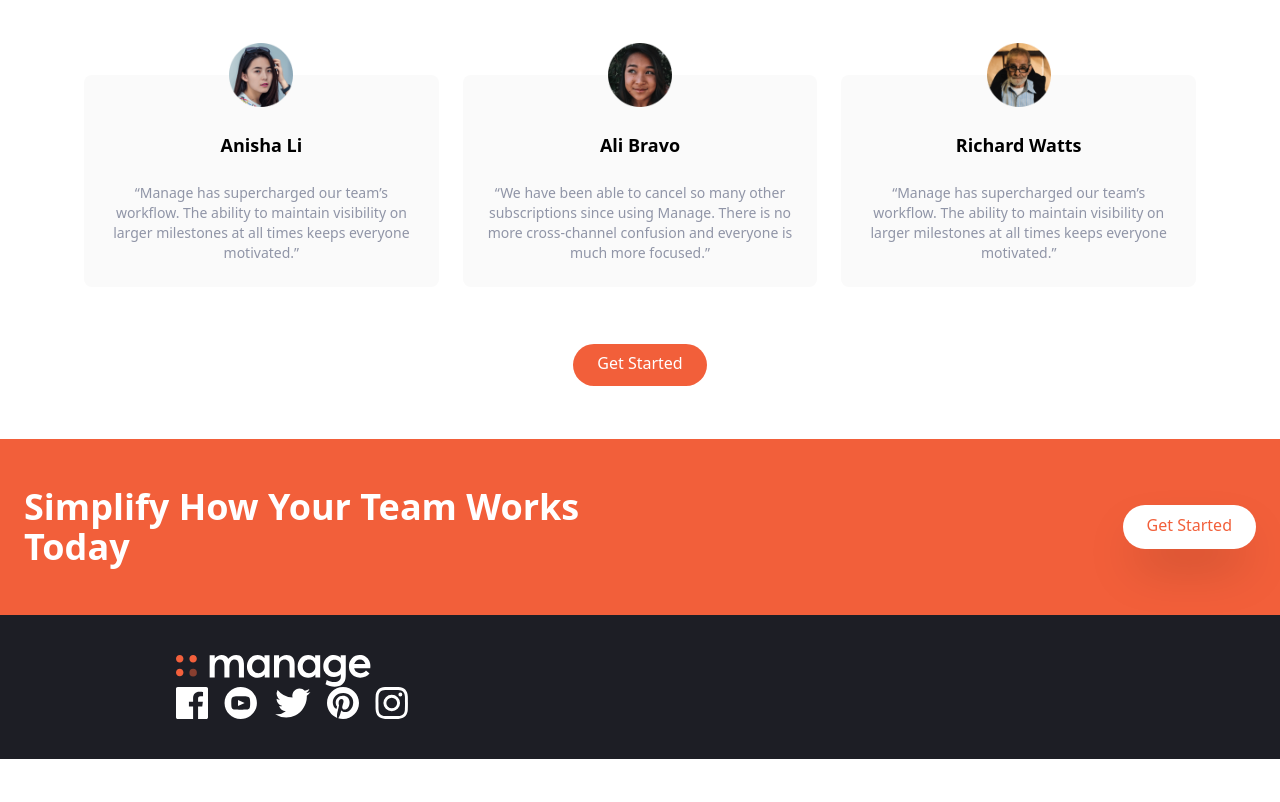
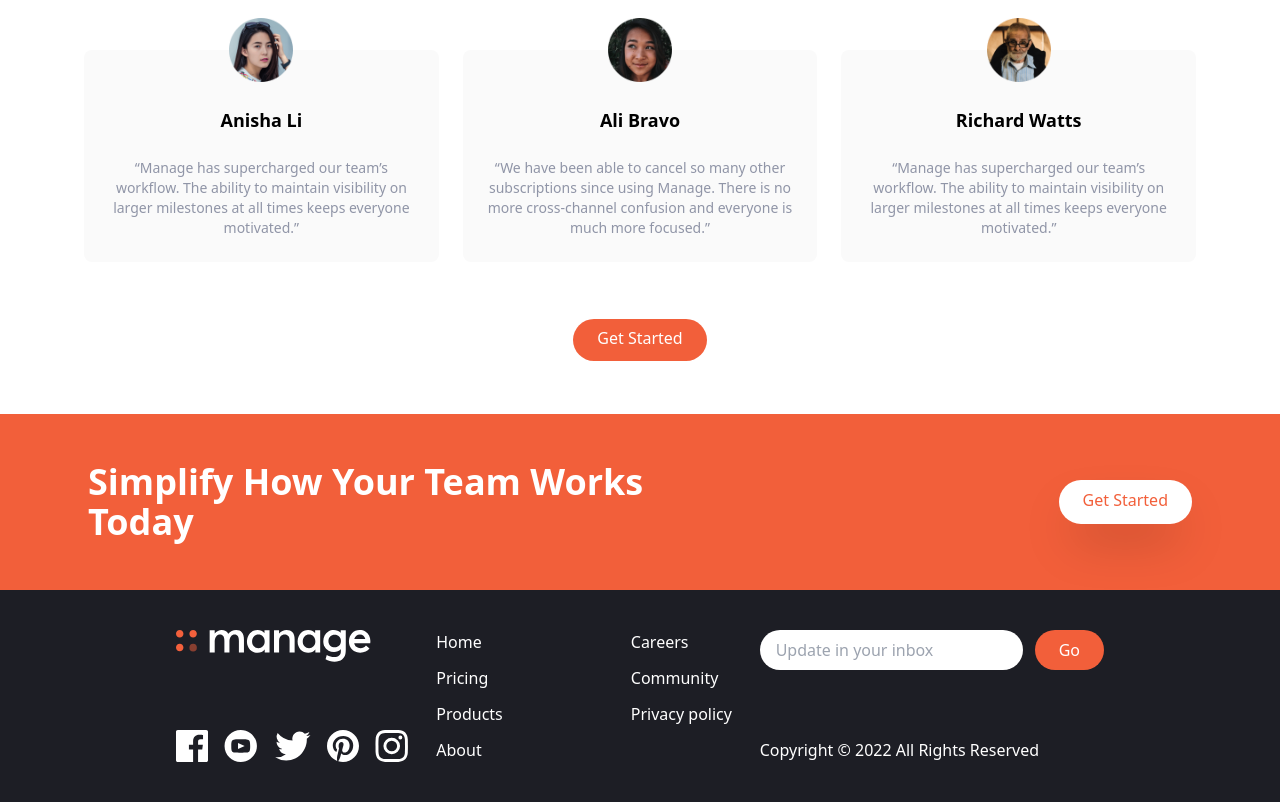
Before and after one commit to SaadJamilAkhtar/Tailwind-landing-page, a website: page index.html in a window 1280 px wide. Shown: the part 1370-2172 px from the top of the page. Before the commit the page ends 2129 px from the top, so only its background shows below. Drawn offline with Linux system fonts and the light colour scheme.

Commit message:
footer done

```diff
--- a/index.html
+++ b/index.html
@@ -33,7 +33,7 @@
         </div>
     </nav>
     <!-- hero -->
-    <section id="hero">
+    <section id="hero" class="md:px-16">
         <!-- Flex container -->
         <div class="flex flex-col-reverse md:flex-row items-center px-6 mx-auto mt-10 space-y-0 md:space-y-0">
             <div class="flex flex-col mb-32 space-y-12 md:w-1/2">
@@ -56,7 +56,7 @@
         </div>
     </section>
     <!-- features section -->
-    <section id="features">
+    <section id="features" class="md:pl-16">
         <div class="container flex flex-col px-4 mx-auto mt-10 space-y-12 md:space-y-0 md:flex-row">
             <div class="flex flex-col space-y-12 md:width1/2">
                 <h2 class="max-w-md text-4xl font-bold text-center md:text-left">
@@ -177,7 +177,7 @@
         </div>
     </section>
     <!-- CTA section -->
-    <section id="cts" class="bg-brightRed">
+    <section id="cts" class="bg-brightRed md:px-16">
         <div
             class="flex flex-col items-center justify-between px-6 py-24 mx-auto space-y-12 md:py-12 md:flex-row md:space-y-0">
             <h2 class="text-5xl font-bold leading-tight text-center text-white md:text-4xl md:max-w-xl md:text-left">
@@ -189,9 +189,14 @@
         </div>
     </section>
     <section id="footer">
-        <footer class="bg-veryDarkBlue">
-            <div class="container flex flex-col-reverse justify-between px-6 py-10 mx-auto space-y-8 md:flex-row md:space-y-0">
-                <div class="flex flex-col-reverse items-center justify-between space-y-12 md:flex-col md:space-y-0 md:items-start">
+        <footer class="bg-veryDarkBlue md:px-8">
+            <div
+                class="container flex flex-col-reverse justify-between px-6 py-10 mx-auto space-y-8 md:flex-row md:space-y-0">
+                <div
+                    class="flex flex-col-reverse items-center justify-between space-y-12 md:flex-col md:space-y-0 md:items-start">
+                    <div class="mx-auto my-6 text-center text-white md:hidden">
+                        Copyright &copy; 2022 All Rights Reserved
+                    </div>
                     <div>
                         <img src="./assets/img/logo-white.svg" class="h-8" alt="">
                     </div>
@@ -213,6 +218,36 @@
                         </a>
                     </div>
                 </div>
+                <div class="flex justify-around space-x-32">
+                    <div class="flex flex-col space-y-3 text-white">
+                        <a class="hover:text-brightRed" href="#">Home</a>
+                        <a class="hover:text-brightRed" href="#">Pricing</a>
+                        <a class="hover:text-brightRed" href="#">Products</a>
+                        <a class="hover:text-brightRed" href="#">About</a>
+                    </div>
+                    <div class="flex justify-around space-x-32">
+                        <div class="flex flex-col space-y-3 text-white">
+                            <a class="hover:text-brightRed" href="#">Careers</a>
+                            <a class="hover:text-brightRed" href="#">Community</a>
+                            <a class="hover:text-brightRed" href="#">Privacy policy</a>
+                        </div>
+                    </div>
+
+                </div>
+                <!-- Input Container  -->
+                <div class="flex flex-col justify-between">
+                    <form>
+                        <div class="flex space-x-3">
+                            <input type="text" class="flex-1 px-4 rounded-full focus:outline-none"
+                                placeholder="Update in your inbox">
+                            <button
+                                class="px-6 py-2 text-white rounded-full bg-brightRed hover:bg-brightRedLight focus:outline-none">Go</button>
+                        </div>
+                    </form>
+                    <div class="hidden text-white md:block">
+                        Copyright &copy; 2022 All Rights Reserved
+                    </div>
+                </div>
             </div>
         </footer>
     </section>
```
Also changed, not shown: assets/main.css.
